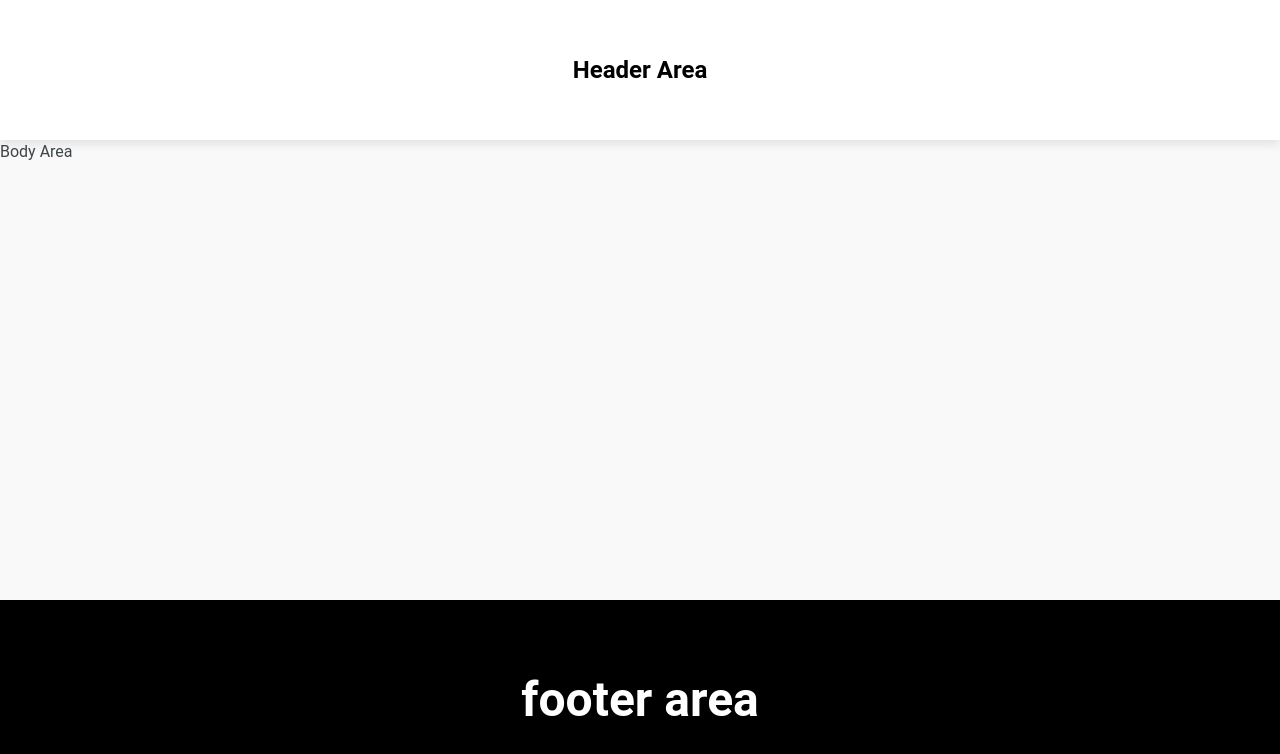
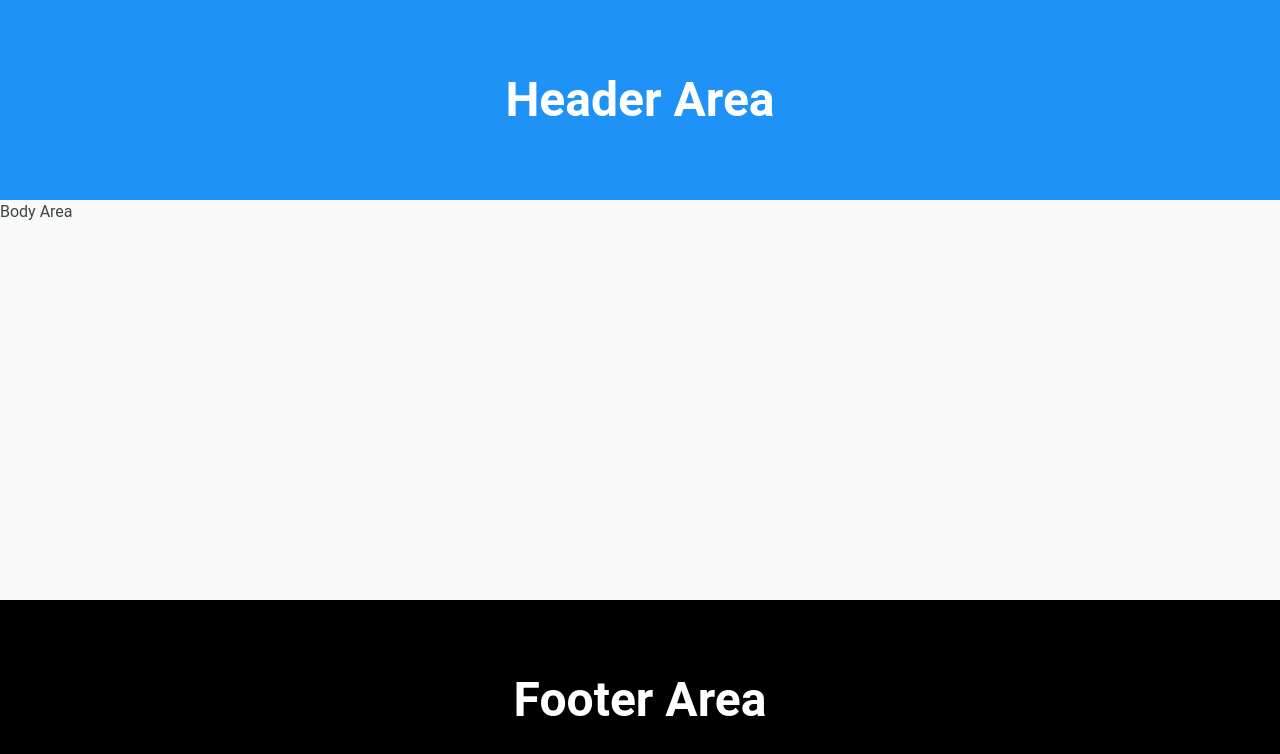
Before and after one commit to GovindaR/boilerplate-client-next-ts-mui-styled, a Next.js app: page / in a window 1280 px wide. Shown: the top 754 px of the page. Built offline with nearby package versions, Linux system fonts and the light colour scheme; no server answers.

Commit message:
path wrapper done

```diff
--- a/pages/index.tsx
+++ b/pages/index.tsx
@@ -2,8 +2,8 @@ import Head from "next/head";
 import type { NextPage } from "next";
 import { dehydrate, QueryClient } from "react-query";
 
-import { fetchPokemon } from "../src/utils/api/rest/raw/module1";
-import { LayoutArea } from "../src/modules/_core/layout/LayoutArea";
+import LayoutArea from "@modules/_core/components/layout/LayoutArea";
+import { fetchPokemon } from "@utils/api/rest/raw/module1";
 
 const Home: NextPage = () => {
   return (
--- a/src/modules/_core/layout/FooterArea.tsx
+++ /dev/null
@@ -1,14 +0,0 @@
-import { useCallback } from 'react';
-import { useSelector } from 'react-redux';
-import { RootState } from '../../../state/store';
-import { getLocalizeLabel } from '../../../utils/localize';
-import { FooterWrapper } from '../styles/FooterWrapper';
-
-export const FooterArea = () => {
-  const locale = useSelector(({ settings }: RootState) => settings.locale);
-  const localizeText = useCallback(
-    (text) => getLocalizeLabel(locale, text),
-    [locale]
-  );
-  return <FooterWrapper>footer area</FooterWrapper>;
-};
--- a/src/modules/_core/layout/HeaderArea.tsx
+++ /dev/null
@@ -1,32 +0,0 @@
-import { useRouter } from 'next/router';
-import { useCallback } from 'react';
-import { useDispatch, useSelector } from 'react-redux';
-import { RootState } from '../../../state/store';
-import { getLocalizeLabel } from '../../../utils/localize';
-import { changeLang } from '../state/settingsSlice';
-import { HeaderWrapper } from '../styles/HeaderWrapper';
-
-export const HeaderArea = () => {
-  const router = useRouter();
-  const dispatch = useDispatch();
-  const locale = useSelector(({ settings }: RootState) => settings.locale);
-  const { pathname, query, asPath } = router;
-  const handleLang = (lang: any) => {
-    dispatch(changeLang(lang));
-    router.replace({ pathname, query }, asPath, {
-      locale: lang,
-    });
-  };
-  const localizeText = useCallback(
-    (text) => getLocalizeLabel(locale, text),
-    [locale]
-  );
-
-  return (
-    <HeaderWrapper>
-      <div className="head_wrap">
-        <h2>Header Area</h2>
-      </div>
-    </HeaderWrapper>
-  );
-};
--- a/src/modules/_core/layout/LayoutArea.tsx
+++ /dev/null
@@ -1,13 +0,0 @@
-import { LayoutWrapper } from '../styles/LayoutWrapper';
-import { FooterArea } from './FooterArea';
-import { HeaderArea } from './HeaderArea';
-
-export const LayoutArea = ({ children, bg }: any) => {
-  return (
-    <LayoutWrapper>
-      <HeaderArea />
-      <main style={{ backgroundColor: bg }}>{children}</main>
-      <FooterArea />
-    </LayoutWrapper>
-  );
-};
```
